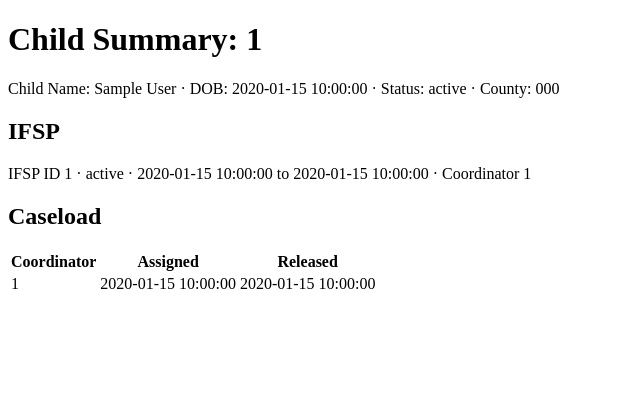
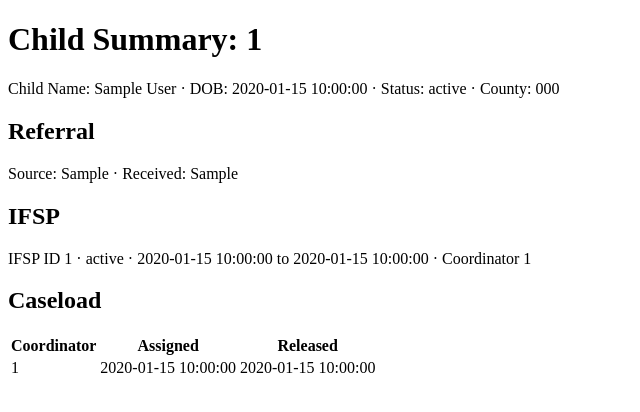
Before and after one commit to winter-x-liu/triage-sample-app-beta, a FastAPI app: template app/templates/child_summary.html in a window 1280 px wide. Shown: the part 26-438 px from the top of the page, without its empty margins (0-640 px from the left). Run offline with FastAPI, Linux system fonts and the light colour scheme; the template is opened without the code that fills it: most values are stand-ins (such as "Sample title", 1, 10 or a date in 2020).

Commit message:
Show the latest referral's source and received date on Child Summary

```diff
--- a/app/routers/children.py
+++ b/app/routers/children.py
@@ -3,7 +3,7 @@
 from fastapi import APIRouter, HTTPException, Request
 
 from app import db
-from app.models import Child, ServicePlan
+from app.models import Child, Referral, ServicePlan
 from app.permissions import current_user, require_screen
 from app.templating import templates
 
@@ -43,6 +43,7 @@ def child_summary(child_id: int, request: Request):
         if child is None:
             raise HTTPException(status_code=404, detail=f"no child {child_id}")
         plan = ServicePlan.current(conn, child_id)
+        referral = Referral.latest(conn, child_id)
         caseload = db.query(
             conn,
             "SELECT user_id, assigned_at, released_at FROM caseloads WHERE child_id = %s"
@@ -53,6 +54,8 @@ def child_summary(child_id: int, request: Request):
             "user": user,
             "child": child,
             "plan": plan,
+            "referral_source": referral.source,
+            "referral_received": referral.received_at,
             "caseload": caseload,
         }
         return templates.TemplateResponse(request, "child_summary.html", context)
--- a/app/templates/child_summary.html
+++ b/app/templates/child_summary.html
@@ -2,6 +2,8 @@
 {% block content %}
 <h1>Child Summary: {{ child.child_id }}</h1>
 <p>Child Name: {{ child.first_name }} {{ child.last_name }} · DOB: {{ child.dob }} · Status: {{ child.status }} · County: {{ child.county_code }}</p>
+<h2>Referral</h2>
+<p>Source: {{ referral_source }} · Received: {{ referral_received }}</p>
 <h2>IFSP</h2>
 {% if plan %}<p>IFSP ID {{ plan.plan_id }} · {{ plan.status }} · {{ plan.start_date }} to {{ plan.end_date or "open" }} · Coordinator {{ plan.coordinator_user_id }}</p>
 {% else %}<p>No IFSP on file.</p>{% endif %}
```
